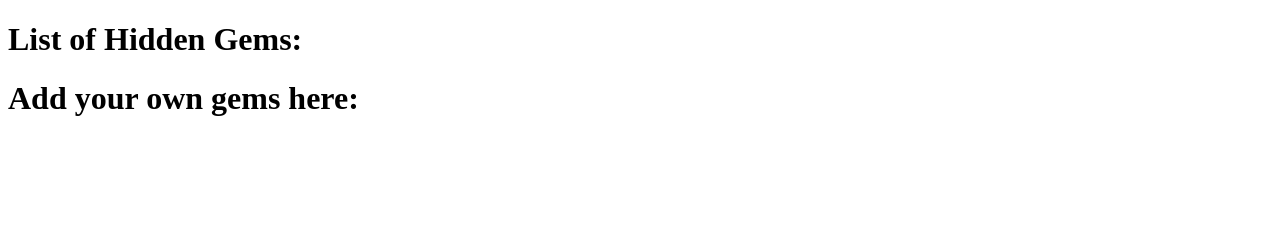
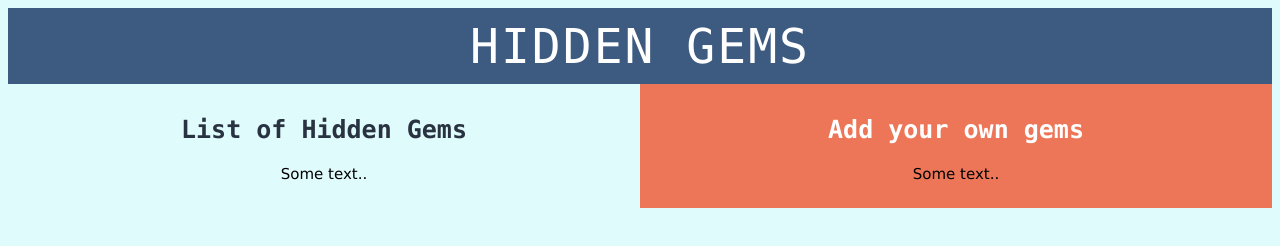
Before and after one commit to vickytu/sps-team-23, a plain HTML site: page src/main/webapp/index.html in a window 1280 px wide. Drawn offline with Linux system fonts and the light colour scheme; no server answers.

```diff
--- a/src/main/webapp/index.html
+++ b/src/main/webapp/index.html
@@ -3,13 +3,22 @@
   <head>
     <meta charset="UTF-8">
     <title>Hidden Gems</title>
+    <link rel="stylesheet" href="style.css">
     <script src="script.js"></script>
+    <div class="title">Hidden Gems</div>
   </head>
   <body onload="loadLocations()">
-    <h1>List of Hidden Gems:</h1>
-    <ul id="location-list"></ul>
-    <h1>Add your own gems here:</h1>
-    <p></p>
+    <div class="row">
+        <div class="column" style="background-color:#E0FBFC;">
+            <h2>List of Hidden Gems</h2>
+            <ul id="location-list"></ul>
+            <p>Some text..</p>
+        </div>
+        <div class="column" style="background-color:#EE7658; color: white;">
+            <h2>Add your own gems</h2>
+            <p>Some text..</p>
+        </div>
+    </div>
 
   </body>
 </html>
--- /dev/null
+++ b/src/main/webapp/style.css
@@ -0,0 +1,92 @@
+
+body {
+  background-color: #E0FBFC;
+}
+
+.title {
+  /*display: block;*/
+  padding: 10px;
+  text-align: center;
+  color: white;
+  font-family: Monaco;
+  font-size: 3em;
+  letter-spacing: 2px;
+  text-transform: uppercase;
+  background-color: #3D5A80;
+}
+
+
+.topNavigationBar {
+  margin-left: 0;
+  margin-right: 0;
+  margin-top: 0;
+  overflow: hidden;
+  background-color: #98C1D9;
+  color: #293241;
+  text-decoration:none;
+}
+
+.topNavigationBar a {
+  float: right;
+  color: #f2f2f2;
+  text-align: center;
+  padding: 14px 16px;
+  font-family: geneva;
+  font-size: 17px;
+  text-decoration:none;
+}
+
+.topNavigationBar a:hover {
+  background-color: #ddd;
+  color: black;
+}
+
+.topNavigationBar a.active {
+  float: center;
+  color: white;
+  text-decoration:none;
+}
+
+* {
+  box-sizing: border-box;
+}
+
+/* Create two equal columns that floats next to each other */
+.column {
+  float: left;
+  width: 50%;
+  text-align: center;
+  padding: 10px;
+  font-family: Monaco;
+  color:#293241;
+  /*height: 300px;*/ /* Should be removed. Only for demonstration */
+}
+
+/* Clear floats after the columns */
+.row:after {
+  content: "";
+  display: table;
+  clear: both;
+}
+
+
+h1 {
+  font-family: helvetica;
+  color: #007372;
+  text-align: center;
+}
+
+h2{
+    font-family: Monaco;
+    text-align: center;
+    font-size: 25px;
+}
+
+p {
+  font-family: geneva;
+  font-size: 15px;
+  margin-left: 200px;
+  margin-right: 200px;
+  color: black;
+  text-align: center;
+}
```
Also changed, not shown: 1 other file.
